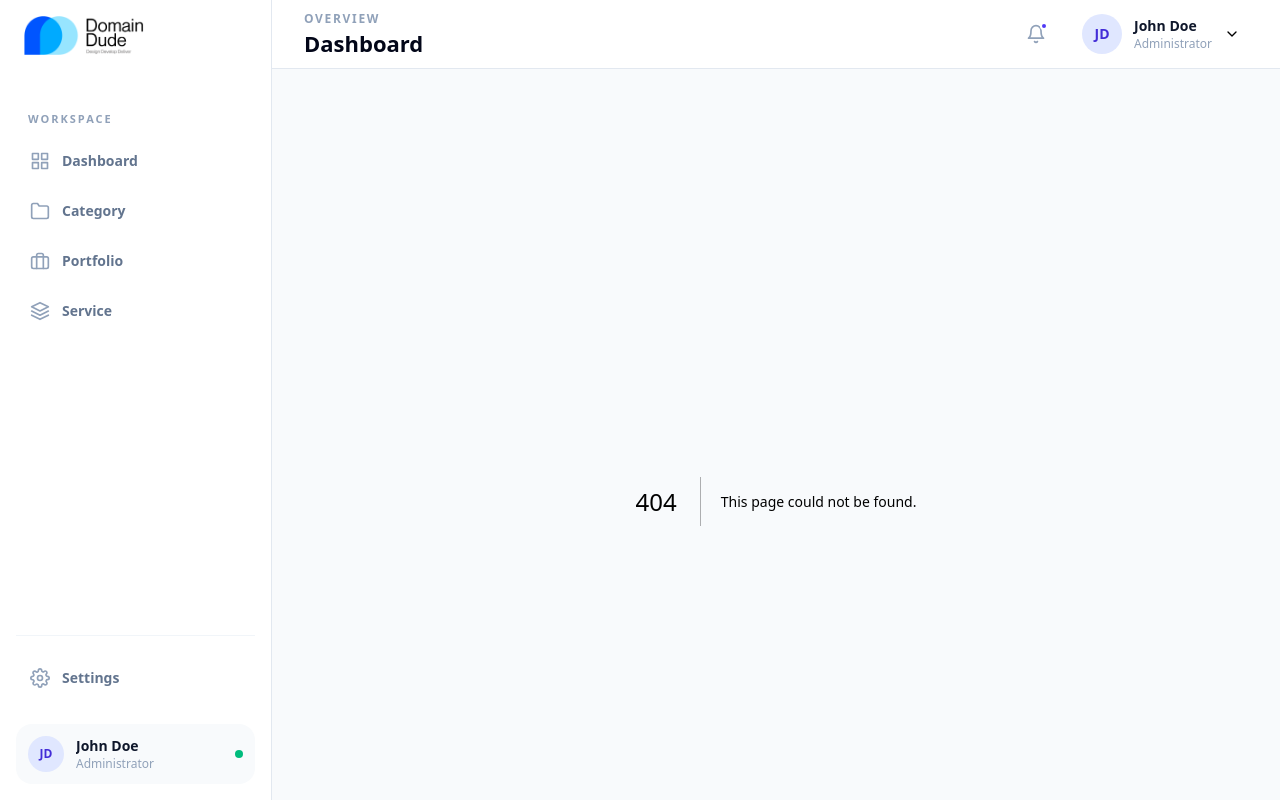
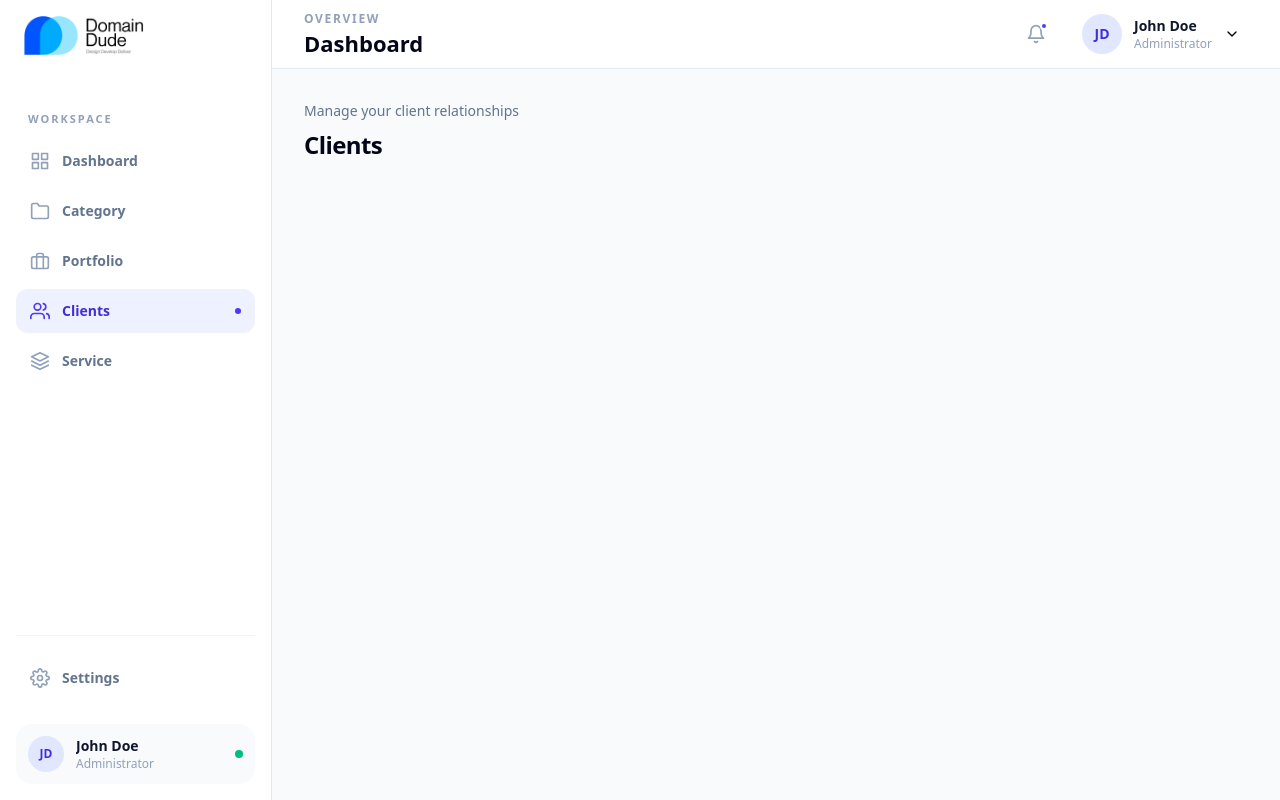
Before and after one commit to nikhilkumar202002/domain-dude-admin, a Next.js app: page /client in a window 1280 px wide. Before the commit this address had no page. Built offline with nearby package versions, Linux system fonts and the light colour scheme.

Commit message:
Add Clients section to Sidebar and create ClientPage component for managing client relationships

```diff
--- /dev/null
+++ b/app/client/page.tsx
@@ -0,0 +1,8 @@
+export default function ClientPage() {
+  return (
+    <section className="space-y-2">
+      <p className="text-sm text-slate-500">Manage your client relationships</p>
+      <h2 className="text-2xl font-bold tracking-tight text-slate-950">Clients</h2>
+    </section>
+  );
+}
--- a/app/components/layout/Sidebar.tsx
+++ b/app/components/layout/Sidebar.tsx
@@ -8,6 +8,7 @@ import {
   FiFolder,
   FiGrid,
   FiLayers,
+  FiUsers,
   FiX,
   FiSettings,
 } from "react-icons/fi";
@@ -27,6 +28,7 @@ const navigation: {
   { label: "Dashboard", href: "/", icon: FiGrid },
   { label: "Category", href: "/category", icon: FiFolder },
   { label: "Portfolio", href: "/portfolio", icon: FiBriefcase },
+  { label: "Clients", href: "/client", icon: FiUsers },
   { label: "Service", href: "/service", icon: FiLayers },
 ];
 
```
